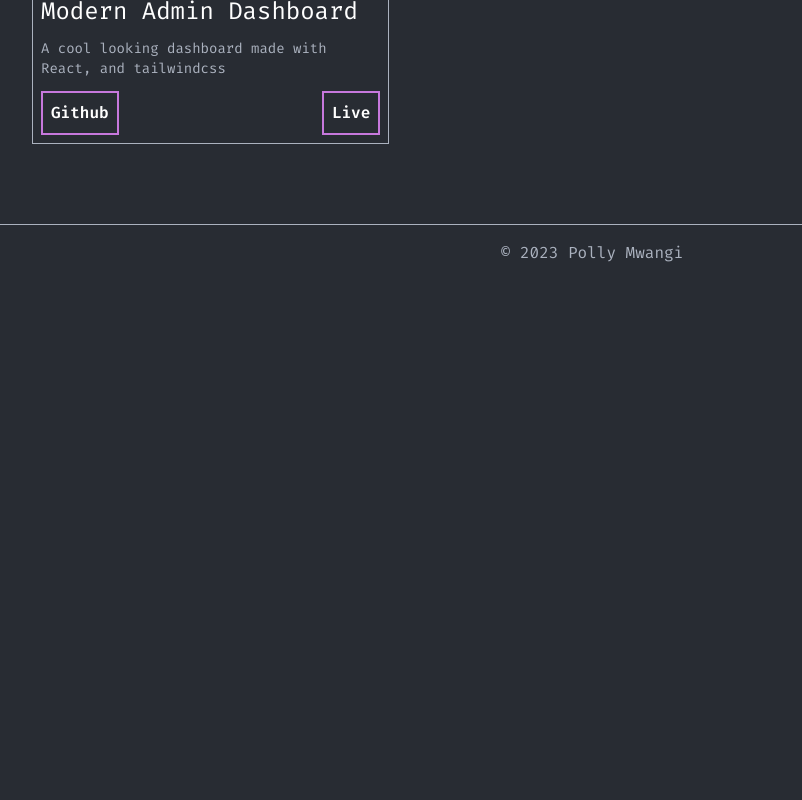
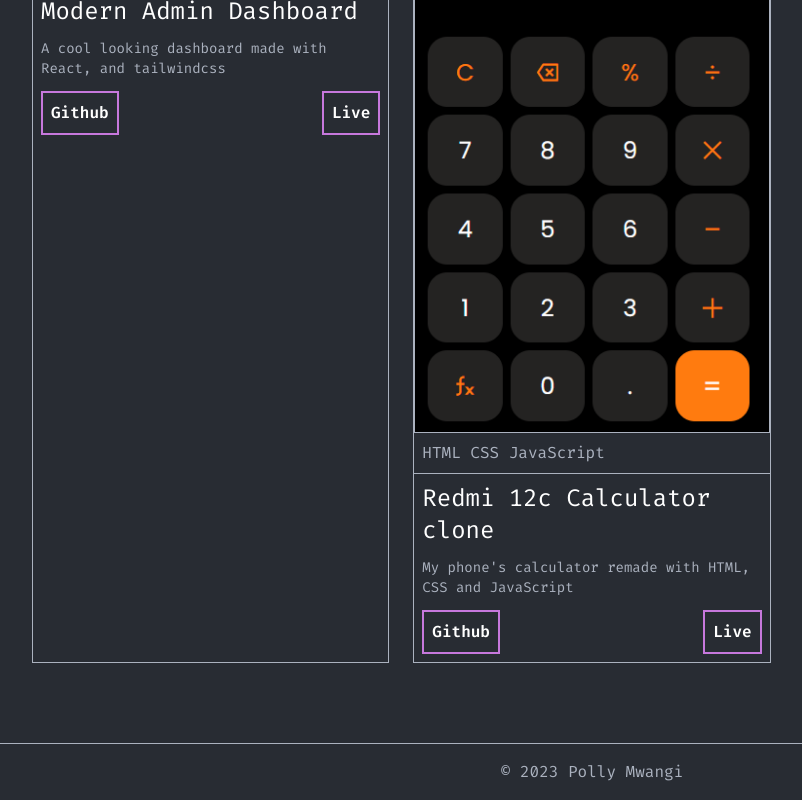
Before and after one commit to iamdashdev/minimalist-portfolio, a React (Vite) app in the folder frontend/: page /projects in a window 1280 px wide. Shown: the part 1408-2208 px from the top of the page, without its empty margins (48-850 px from the left). Before the commit the page ends 1689 px from the top, so only its background shows below. Built offline with nearby package versions, Linux system fonts and the light colour scheme.

Commit message:
Implement code changes to enhance functionality and improve performance

```diff
--- a/frontend/src/assets/projects.js
+++ b/frontend/src/assets/projects.js
@@ -67,6 +67,15 @@
 		github: "https://github.com/iamdashdeveloper/react-admin",
 		live: "https://react-admin-henna-two.vercel.app/",
 		technologies: ["React", "Tailwind"]
+	},
+	{
+		id: 8,
+		title: "Redmi 12c Calculator clone",
+		description: "My phone's calculator remade with HTML, CSS and JavaScript",
+		thumbnail: "./assets/thumbnails/calculator.png",
+		github: "https://github.com/iamdashdev/calculator.git",
+		live: "https://redmi-web-calculator-clone.netlify.app/",
+		technologies: ["HTML", "CSS", "JavaScript"]
 	}
 ];
 
```
Also changed, not shown: frontend/public/assets/thumbnails/calculator.png (added).
